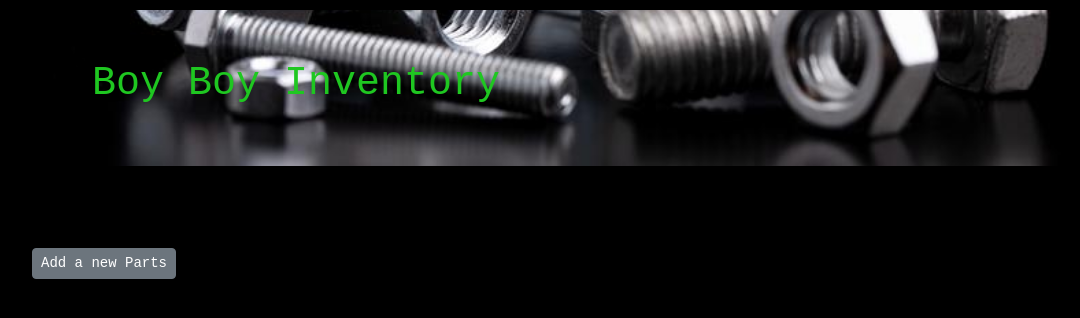
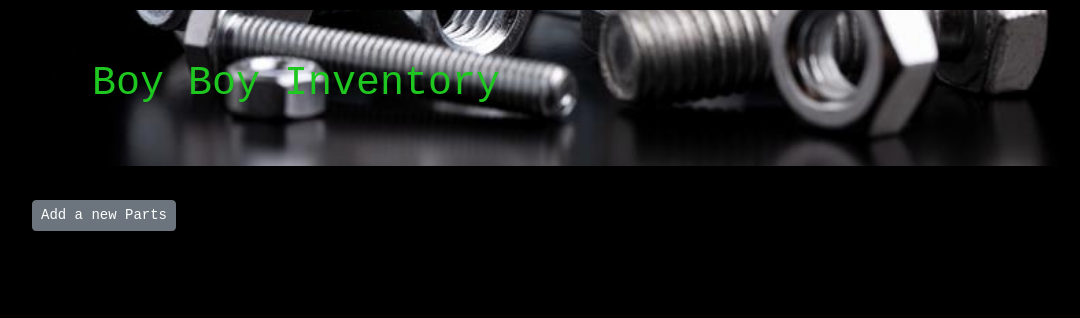
Before and after one commit to mdonegan91/BoyBoyBuilds-Inventory, a React (Create React App) app: page / in a window 1280 px wide. Shown: the top 318 px of the page, without its empty margins (50-1130 px from the left). Built offline with nearby package versions, Linux system fonts and the light colour scheme; a web font is replaced by a local one.

Commit message:
remove minimum qty for parts and add card styling to list

```diff
--- a/src/components/NewPartsForm.js
+++ b/src/components/NewPartsForm.js
@@ -59,7 +59,7 @@ function NewPartsForm(props) {
             </tr>
             <tr>
               <td>
-                <input type="number" step="0.01" min="0.01" name="cost" placeholder="Cost per unit" required style={updateFormStyles.input} />
+                <input type="number" step="0.01" name="cost" placeholder="Cost per unit" required style={updateFormStyles.input} />
               </td>
             </tr>
             <tr>
--- a/src/components/PartsList.js
+++ b/src/components/PartsList.js
@@ -5,6 +5,9 @@ import Row from 'react-bootstrap/Row';
 import Col from 'react-bootstrap/Col';
 
 const listStyles = {
+  display: "flex",
+  flexWrap: "wrap",
+  justifyContent: "left",
   // border: "2px solid black"
 }
 
@@ -13,9 +16,8 @@ function PartsList(props) {
     <React.Fragment>
       <Row>
         <div style={listStyles}>
-          <br />
           {props.partsList.map((parts) =>
-            <Col md={4} className="mb-4">
+            <Col md={4} className="mb-4" key={parts.id}>
               <Parts
                 whenPartsClicked={props.onPartsSelection}
                 description={parts.description}
@@ -24,12 +26,10 @@ function PartsList(props) {
                 cost={parts.cost}
                 packQuantity={parseFloat(parts.packQuantity).toFixed(2)}
                 unitQuantity={parts.unitQuantity}
-                key={parts.id}
                 id={parts.id}
               />
             </Col>
           )}
-          <br />
         </div>
       </Row>
     </React.Fragment>
--- a/src/components/UpdatePartsForm.js
+++ b/src/components/UpdatePartsForm.js
@@ -58,7 +58,7 @@ function UpdatePartsForm(props) {
             <tr>
               <td>
                 <label htmlFor="packQuantity" style={labelStyles}>Crates</label>
-                <input type="number" name="packQuantity" min="1" placeholder={props.parts.packQuantity} style={inputStyles} required />
+                <input type="number" name="packQuantity" placeholder={props.parts.packQuantity} style={inputStyles} required />
               </td>
             </tr>
             <tr>
```
